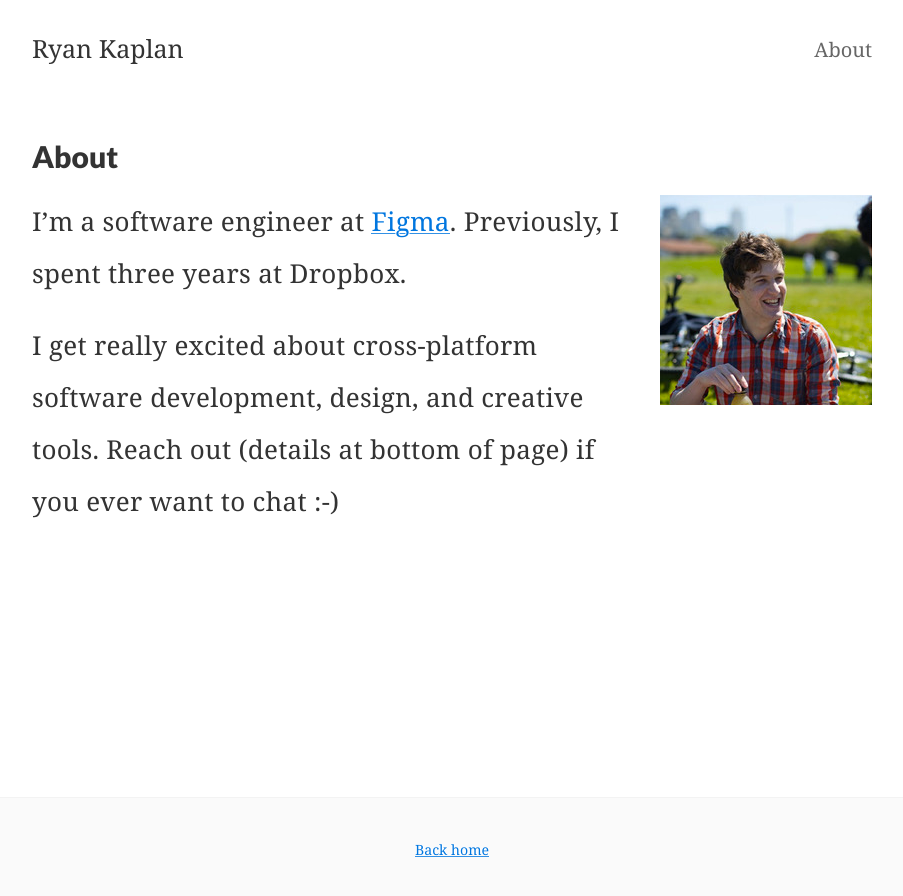
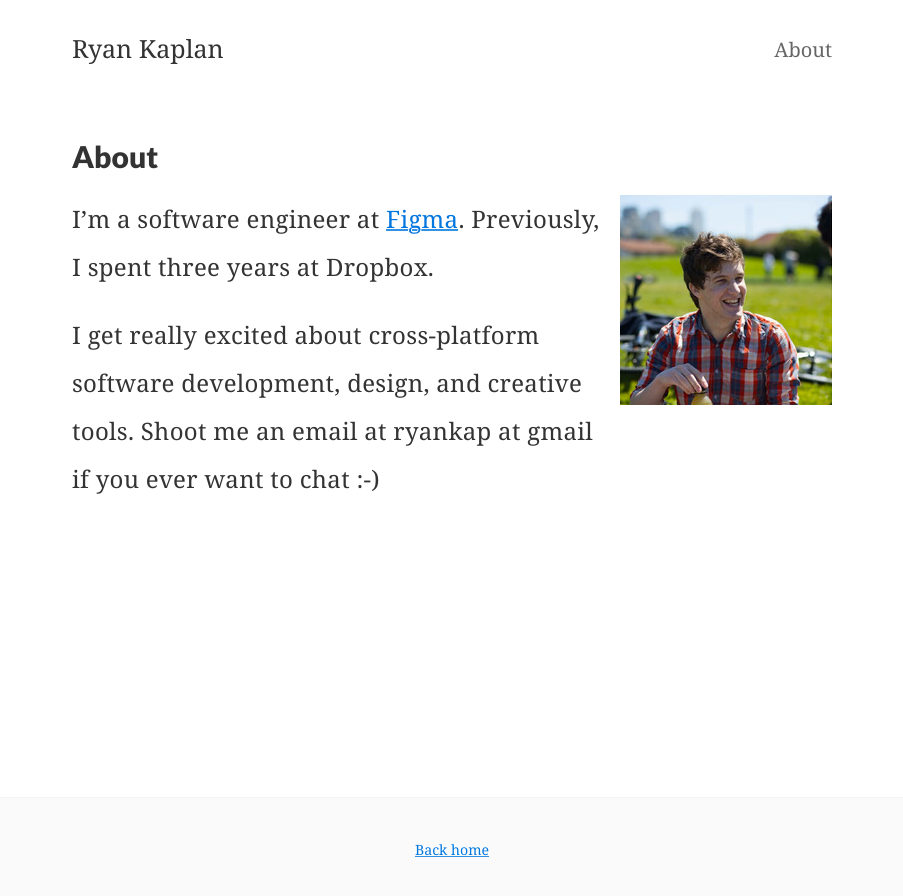
Before and after one commit to ryankaplan/ryankaplan.github.io, a Jekyll site: the page built from about.md, in a window 1280 px wide. Shown: the top 896 px of the page, without its empty margins (188-1091 px from the left). Built offline with Jekyll 4.4.1, drawn with Linux system fonts in a browser that asks for light colours; comment, search, counter and statistics services are not loaded.

Commit message:
Tweak CSS and update about.md content

```diff
--- a/_posts/2015-03-24-parallelograms.html
+++ b/_posts/2015-03-24-parallelograms.html
@@ -8,8 +8,10 @@ categories:
 ---
 
 <div>
-    If you draw any quad and join its midpoints with lines, you get a parallelogram! That's pretty neat.
-    The animation below repeatedly draws a (not quite) random quad and joins its midpoints with lines.
+    <p>
+        If you draw any quad and join its midpoints with lines, you get a parallelogram! That's pretty neat.
+        The animation below repeatedly draws a (not quite) random quad and joins its midpoints with lines.
+    </p>
 
     <!-- Not conventional to have script tags in the body, but the script tags reference the "draw_quad" div. -->
     <script src="https://code.jquery.com/jquery-1.11.0.min.js"></script>
--- a/_sass/_typography.scss
+++ b/_sass/_typography.scss
@@ -9,7 +9,7 @@ abbr {
 
 p {
   color: #333;
-  font-size: 1.3rem;
+  font-size: 1.2rem;
   line-height: 2.0;
   letter-spacing: 0.3px;
 }
--- a/_sass/_variables.scss
+++ b/_sass/_variables.scss
@@ -7,7 +7,7 @@ $heading-font-family: 'Lato', 'Helvetica Neue', Helvetica, sans-serif !default;
 $heading-font-weight: 900 !default;
 $heading-line-height: 1.25 !default;
 $monospace-font-family: 'Source Code Pro', Consolas, monospace !default;
-$h1: 2.998rem !default;
+$h1: 2.0rem !default;
 $h2: 1.5rem !default;
 $h3: 1.25rem !default;
 $h4: 1rem !default;
@@ -24,7 +24,7 @@ $h1-responsive-max: 3.84rem !default;
 $abbr-border-bottom: 1px black dotted;
 
 // Page width
-$measure-width: 42rem !default;
+$measure-width: 38rem !default;
 
 // Viewport widths
 $viewport-small: 32em;
--- a/about.md
+++ b/about.md
@@ -8,4 +8,4 @@ tags: about
 
 I'm a software engineer at [Figma](https://www.figma.com/). Previously, I spent three years at Dropbox.
 
-I get really excited about cross-platform software development, design, and creative tools. Reach out (details at bottom of page) if you ever want to chat :-)
+I get really excited about cross-platform software development, design, and creative tools. Shoot me an email at  <span>ryan</span><span>ka<span>p</span></span> at gm<span>a</span>il if you ever want to chat :-)
```
